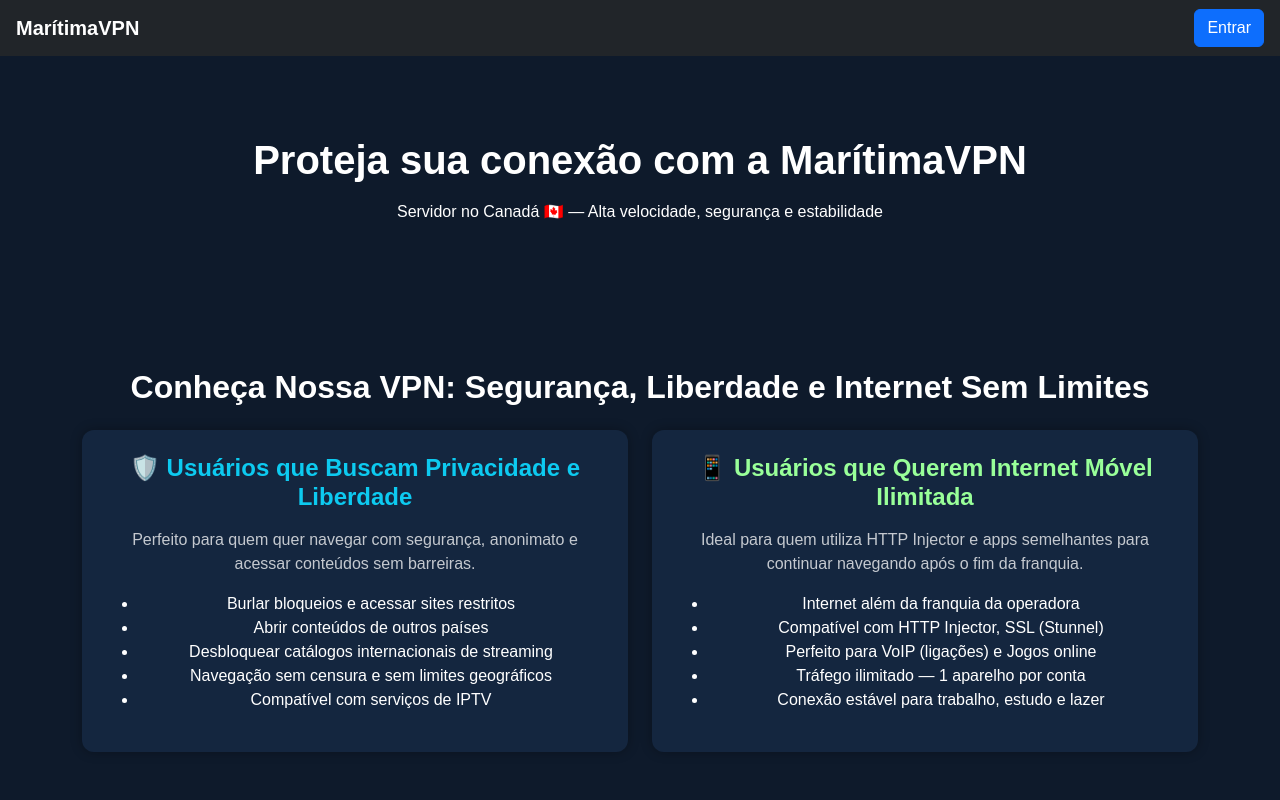
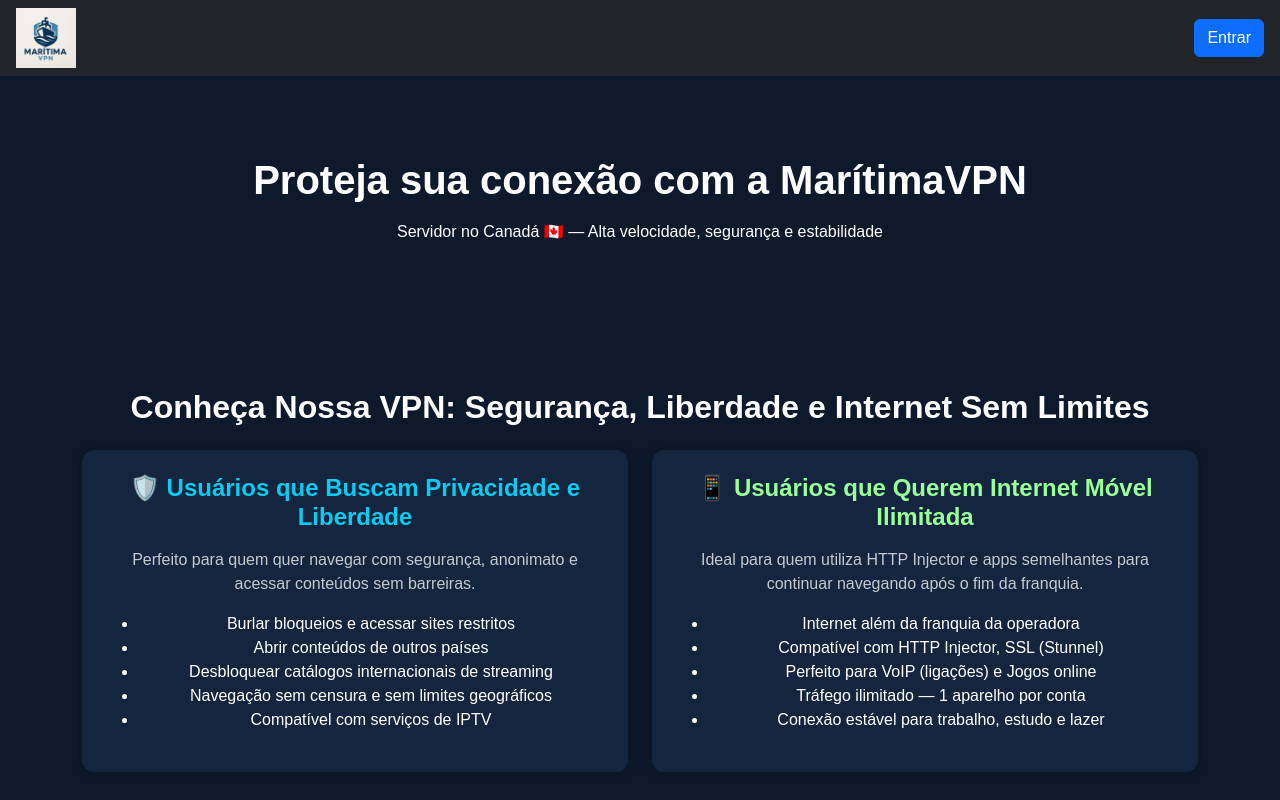
Before and after one commit to 3rian/MaritimaVPN, a plain HTML site: page index.html in a window 1280 px wide. Shown: the top 800 px of the page. Drawn offline with nearby package versions, Linux system fonts and the light colour scheme.

Commit message:
Adiciona frontend completo com index.html

```diff
--- a/index.html
+++ b/index.html
@@ -53,7 +53,8 @@
 
 <!-- ================= NAVBAR ================= -->
 <nav class="navbar navbar-dark bg-dark px-3">
-    <span class="navbar-brand fw-bold">MarítimaVPN</span>
+    <img src="/imagens/logo-maritima-vpn-quadrado.jpg" alt="Logo Maritima VPN" width="60px" height="60px">
+
 
     <button id="myPlansBtn"
             class="btn btn-outline-light ms-auto me-2"
```
